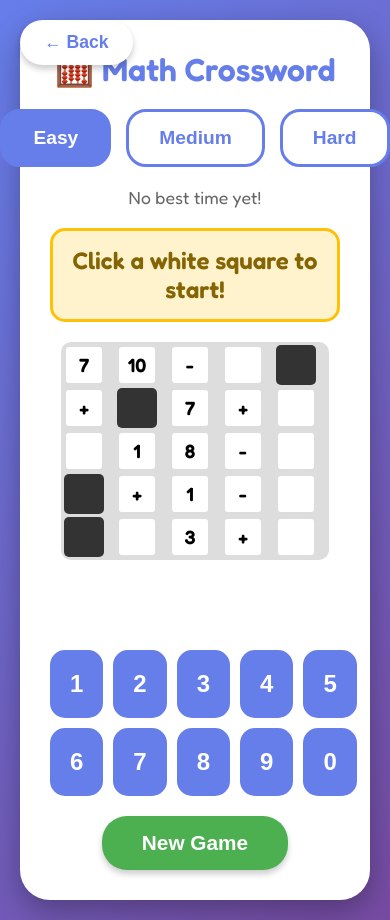
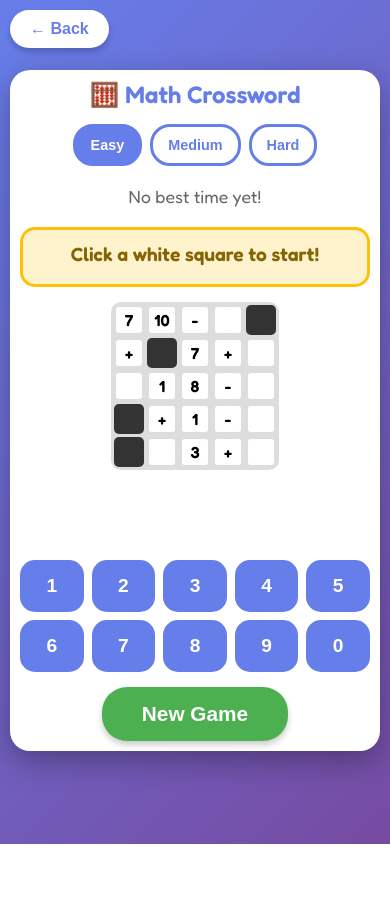
Before and after one commit to imom39a/my-games, a plain HTML site: page games/math-crossword/index.html in a window 390 px wide. After the commit the page ends 844 px from the top, so only its background shows below. Drawn offline with Linux system fonts and the light colour scheme.

Commit message:
Optimize Math Crossword for iPhone 15+ and iPad

```diff
--- a/games/math-crossword/index.html
+++ b/games/math-crossword/index.html
@@ -2,7 +2,9 @@
 <html lang="en">
 <head>
     <meta charset="UTF-8">
-    <meta name="viewport" content="width=device-width, initial-scale=1.0">
+    <meta name="viewport" content="width=device-width, initial-scale=1.0, maximum-scale=1.0, user-scalable=no">
+    <meta name="apple-mobile-web-app-capable" content="yes">
+    <meta name="apple-mobile-web-app-status-bar-style" content="black-translucent">
     <title>Math Crossword</title>
     <link href="https://fonts.googleapis.com/css2?family=Fredoka:wght@400;600&display=swap" rel="stylesheet">
     <style>
@@ -15,32 +17,37 @@
             font-family: 'Fredoka', sans-serif;
             background: linear-gradient(135deg, #667eea 0%, #764ba2 100%);
             min-height: 100vh;
-            padding: 20px;
+            padding: 10px;
             display: flex;
             flex-direction: column;
             align-items: center;
+            overflow-x: hidden;
+            -webkit-tap-highlight-color: transparent;
         }
         .back-btn {
             position: absolute;
-            top: 20px;
-            left: 20px;
-            padding: 12px 24px;
+            top: 10px;
+            left: 10px;
+            padding: 10px 20px;
             background: white;
             color: #667eea;
             border: none;
             border-radius: 25px;
             cursor: pointer;
-            font-size: 1.1rem;
+            font-size: 1rem;
             font-weight: 600;
             box-shadow: 0 4px 6px rgba(0,0,0,0.2);
+            z-index: 100;
+            touch-action: manipulation;
         }
         .container {
             background: white;
-            border-radius: 30px;
-            padding: 30px;
+            border-radius: 20px;
+            padding: 15px;
             max-width: 900px;
             width: 100%;
             box-shadow: 0 10px 30px rgba(0,0,0,0.3);
+            margin-top: 50px;
         }
         h1 {
             text-align: center;
@@ -55,8 +62,8 @@
             margin-bottom: 20px;
         }
         .diff-btn {
-            padding: 15px 30px;
-            font-size: 1.2rem;
+            padding: 12px 20px;
+            font-size: 1rem;
             font-weight: 600;
             border: 3px solid #667eea;
             background: white;
@@ -64,6 +71,7 @@
             border-radius: 20px;
             cursor: pointer;
             transition: all 0.3s;
+            touch-action: manipulation;
         }
         .diff-btn.active {
             background: #667eea;
@@ -100,15 +108,17 @@
             border-radius: 10px;
         }
         .cell {
-            width: 50px;
-            height: 50px;
+            width: 45px;
+            height: 45px;
             display: flex;
             align-items: center;
             justify-content: center;
-            font-size: 1.5rem;
+            font-size: 1.3rem;
             font-weight: 600;
             border-radius: 5px;
             cursor: pointer;
+            touch-action: manipulation;
+            user-select: none;
         }
         .cell.black {
             background: #333;
@@ -149,8 +159,8 @@
             margin: 0 auto 20px;
         }
         .num-btn {
-            padding: 20px;
-            font-size: 1.5rem;
+            padding: 18px;
+            font-size: 1.4rem;
             font-weight: 600;
             background: #667eea;
             color: white;
@@ -158,13 +168,15 @@
             border-radius: 15px;
             cursor: pointer;
             transition: all 0.2s;
+            touch-action: manipulation;
+            user-select: none;
         }
         .num-btn:hover {
             background: #5568d3;
-            transform: scale(1.05);
         }
         .num-btn:active {
             transform: scale(0.95);
+            background: #4a56b8;
         }
         .feedback {
             text-align: center;
@@ -223,15 +235,61 @@
             border-radius: 25px;
             cursor: pointer;
             box-shadow: 0 4px 6px rgba(0,0,0,0.2);
+            touch-action: manipulation;
+        }
+        @media (max-width: 768px) {
+            .container {
+                padding: 10px;
+                margin-top: 60px;
+            }
+            h1 {
+                font-size: 1.8rem;
+                margin-bottom: 15px;
+            }
+            .difficulty-selector {
+                gap: 8px;
+                flex-wrap: wrap;
+            }
+            .diff-btn {
+                padding: 10px 15px;
+                font-size: 0.9rem;
+            }
+            .current-clue {
+                font-size: 1.2rem;
+                padding: 12px;
+                margin-bottom: 15px;
+            }
+            .cell {
+                width: 35px;
+                height: 35px;
+                font-size: 1.1rem;
+            }
+            .number-pad {
+                gap: 8px;
+                margin-bottom: 15px;
+            }
+            .num-btn {
+                padding: 15px;
+                font-size: 1.2rem;
+            }
+            .feedback {
+                font-size: 1.4rem;
+            }
+            .celebration h2 {
+                font-size: 2rem;
+            }
+            .celebration p {
+                font-size: 1.2rem;
+            }
         }
         @media (max-width: 600px) {
             .cell {
-                width: 40px;
-                height: 40px;
-                font-size: 1.2rem;
+                width: 30px;
+                height: 30px;
+                font-size: 1rem;
             }
             h1 {
-                font-size: 2rem;
+                font-size: 1.5rem;
             }
         }
     </style>
@@ -438,7 +496,12 @@
         function renderGrid(size) {
             const gridEl = document.getElementById('grid');
             gridEl.innerHTML = '';
-            gridEl.style.gridTemplateColumns = `repeat(${size}, 50px)`;
+
+            // Adjust cell size for mobile
+            const isMobile = window.innerWidth <= 768;
+            const cellSize = isMobile ? (window.innerWidth <= 600 ? 30 : 35) : 45;
+
+            gridEl.style.gridTemplateColumns = `repeat(${size}, ${cellSize}px)`;
 
             for (let r = 0; r < size; r++) {
                 for (let c = 0; c < size; c++) {
```
